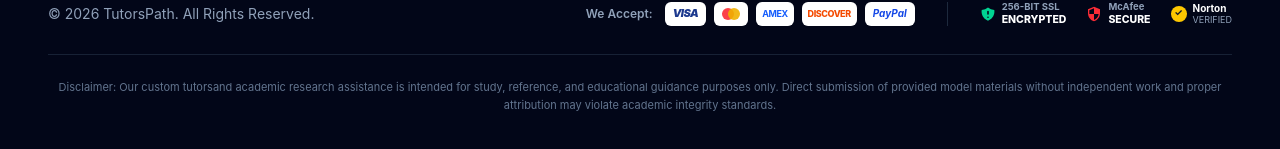
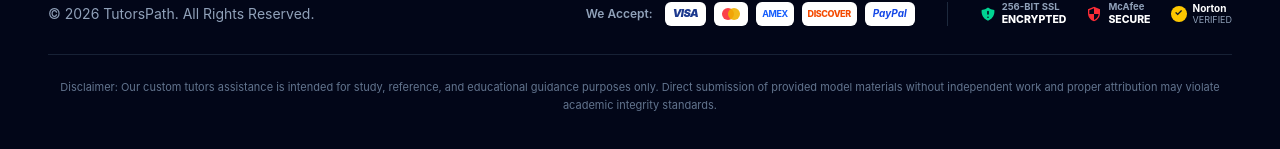
Before and after one commit to fasihgds-afk/Tutorspath, a React (Vite) app: page /login in a window 1280 px wide. Shown: the part 1258-1407 px from the top of the page. Built offline with nearby package versions, Linux system fonts and the light colour scheme.

Commit message:
Minor Content Change

```diff
--- a/src/components/common/Footer.jsx
+++ b/src/components/common/Footer.jsx
@@ -247,7 +247,7 @@ const Footer = () => {
         {/* Bottom Disclaimer */}
         <div className="pt-6">
           <p className="text-slate-500 text-[11px] leading-relaxed text-center max-w-[1240px] mx-auto">
-            Disclaimer: Our custom tutorsand academic research assistance is intended for study, reference, and educational guidance purposes only. Direct submission of provided model materials without independent work and proper attribution may violate academic integrity standards.
+            Disclaimer: Our custom tutors assistance is intended for study, reference, and educational guidance purposes only. Direct submission of provided model materials without independent work and proper attribution may violate academic integrity standards.
           </p>
         </div>
 
```
